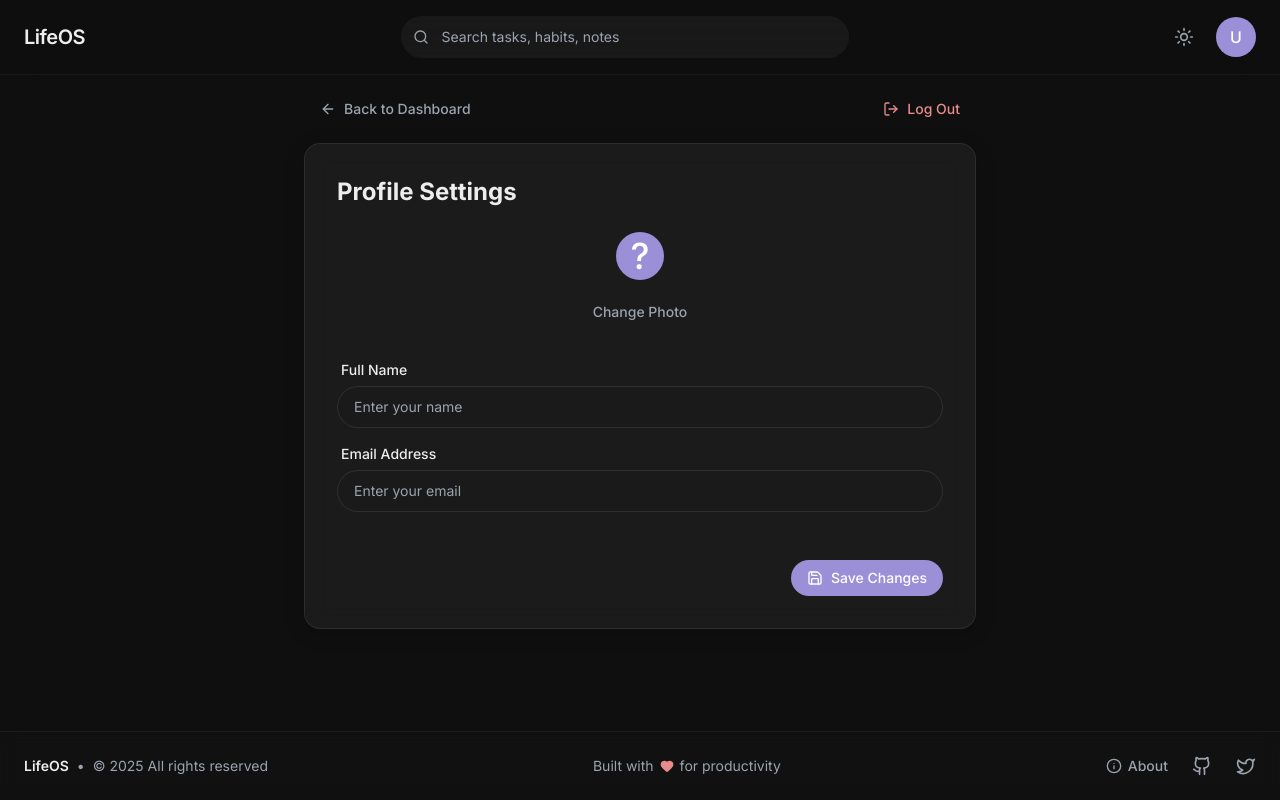
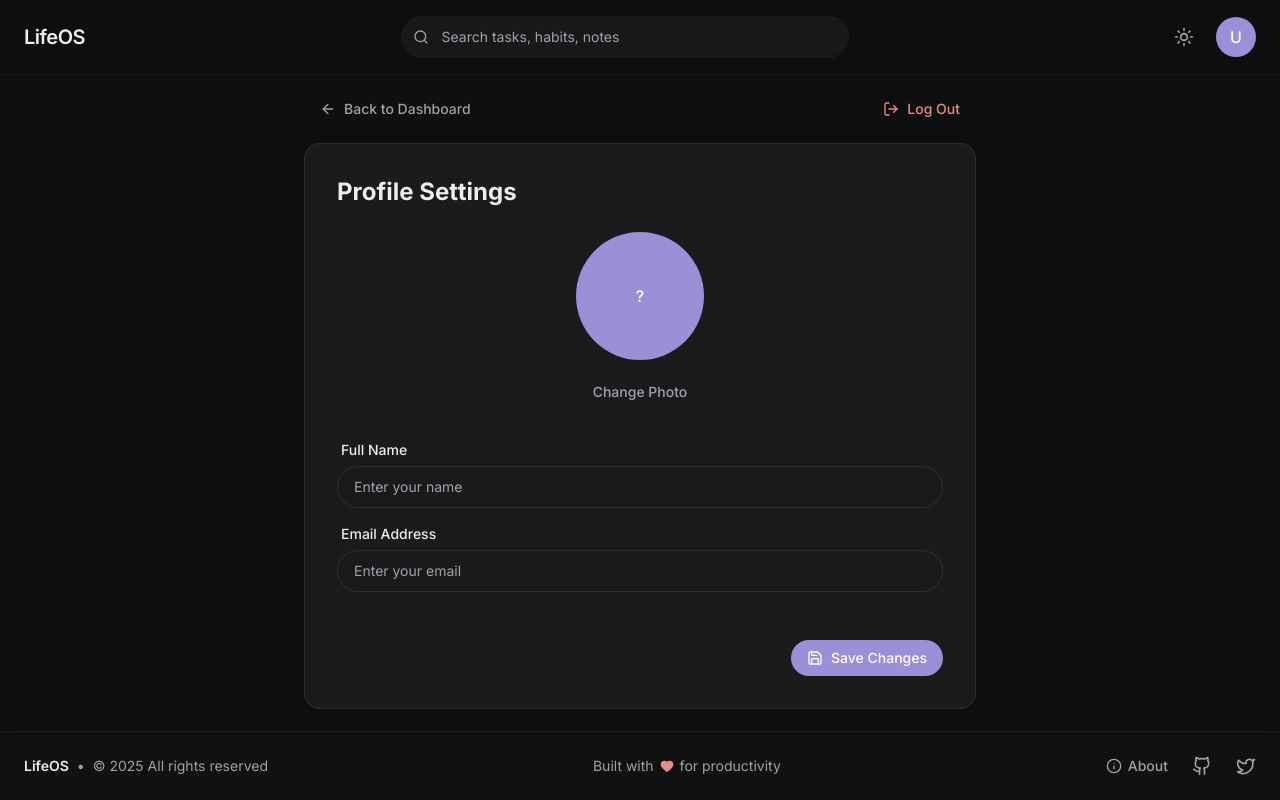
Before and after one commit to Pruthivi13/LifeOS, a Next.js app in the folder client/: page /profile in a window 1280 px wide. Built offline with nearby package versions, Linux system fonts and the light colour scheme; no server answers.

Commit message:
Fix profile avatar: add xl size, remove conflicting Tailwind classes

```diff
--- a/client/src/app/profile/page.tsx
+++ b/client/src/app/profile/page.tsx
@@ -121,8 +121,7 @@ export default function ProfilePage() {
                                     <Avatar
                                         src={avatarPreview || undefined}
                                         name={name}
-                                        size="lg"
-                                        className="w-32 h-32 md:w-32 md:h-32 text-4xl"
+                                        size="xl"
                                     />
                                     <button
                                         type="button"
--- a/client/src/components/ui/Avatar.tsx
+++ b/client/src/components/ui/Avatar.tsx
@@ -4,7 +4,7 @@ interface AvatarProps {
     src?: string;
     alt?: string;
     name?: string;
-    size?: 'sm' | 'md' | 'lg';
+    size?: 'sm' | 'md' | 'lg' | 'xl';
     className?: string;
 }
 
@@ -12,12 +12,14 @@ const sizeClasses = {
     sm: 'w-8 h-8 text-xs',
     md: 'w-10 h-10 text-sm',
     lg: 'w-12 h-12 text-base',
+    xl: 'w-32 h-32 text-4xl',
 };
 
 const sizePx = {
     sm: 32,
     md: 40,
     lg: 48,
+    xl: 128,
 };
 
 export function Avatar({
```
